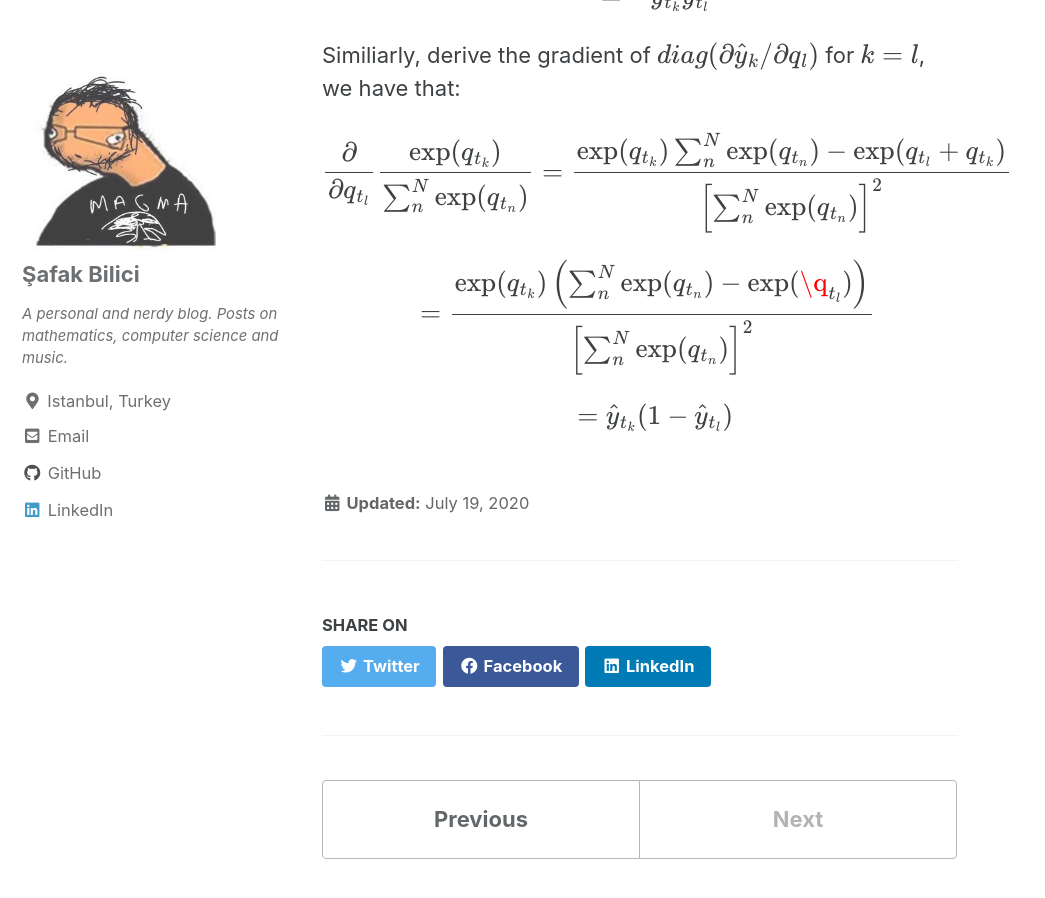
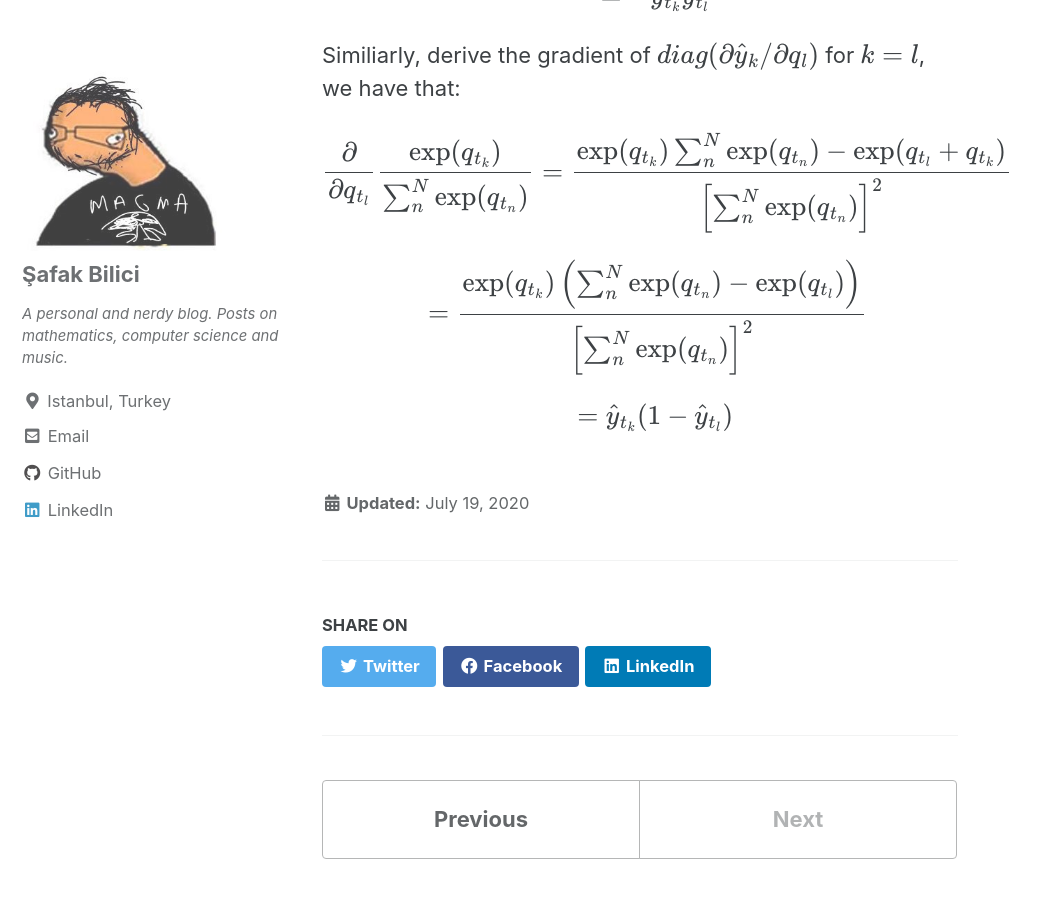
Before and after one commit to safakkbilici/safakkbilici.github.io, a Jekyll site: the page built from _posts/2020-07-19-training-bidirectional-rnns.md, in a window 1280 px wide and 900 px high, scrolled down 7510 px. Shown: the whole window, without its empty margins (0-1045 px from the left). Built offline with Jekyll 4.4.1, drawn with Linux system fonts in a browser that asks for light colours; cached includes are drawn as plain includes; formulas are drawn with MathJax 3.

```diff
--- a/_posts/2020-07-19-training-bidirectional-rnns.md
+++ b/_posts/2020-07-19-training-bidirectional-rnns.md
@@ -135,6 +135,6 @@
 
 $$\frac{\partial}{\partial q_{t_l}} \frac{\exp(q_{t_k})}{\sum_{n}^{N}\exp(q_{t_n})} = \frac{\exp(q_{t_k}) \sum_{n}^{N}\exp(q_{t_n}) - \exp(q_{t_l}+q_{t_k})}{\left[\sum_{n}^{N}\exp(q_{t_n})\right]^2}$$
 
-$$\;\; = \frac{\exp(q_{t_k})\left(\sum_{n}^{N} \exp(q_{t_n}) - \exp(\q_{t_l})\right)}{\left[\sum_{n}^{N}\exp(q_{t_n})\right]^2}$$
+$$\;\; = \frac{\exp(q_{t_k})\left(\sum_{n}^{N} \exp(q_{t_n}) - \exp(q_{t_l})\right)}{\left[\sum_{n}^{N}\exp(q_{t_n})\right]^2}$$
 
 $$\;\;\;\; = \hat{y}_{t_k} (1-\hat{y}_{t_l})$$
```
